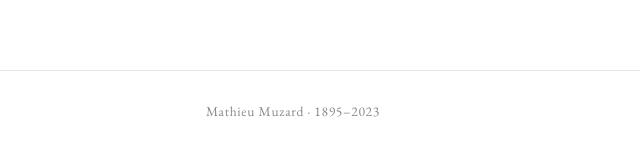
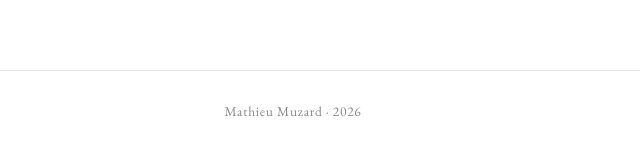
Before and after one commit to straubien/top1000, a plain HTML site: page index.html in a window 1280 px wide. Shown: the part 1081-1231 px from the top of the page, 347-987 px from the left. Drawn offline with nearby package versions, Linux system fonts and the light colour scheme.

Commit message:
Update footer year from 2023 to 2026

```diff
--- a/index.html
+++ b/index.html
@@ -50,7 +50,7 @@
 <div aria-live="polite" aria-atomic="true" class="sr-only" id="page-announcer"></div>
 <main id="main-content"></main>
 <footer>
-Mathieu Muzard &middot; 1895&ndash;2023
+Mathieu Muzard &middot; 2026
 </footer>
 <a href="#" class="back-to-top" id="backToTop" aria-label="Retour en haut">&uarr;</a>
 <button class="dark-mode-toggle" id="darkModeToggle" aria-label="Mode sombre">&#9789;</button>
```
